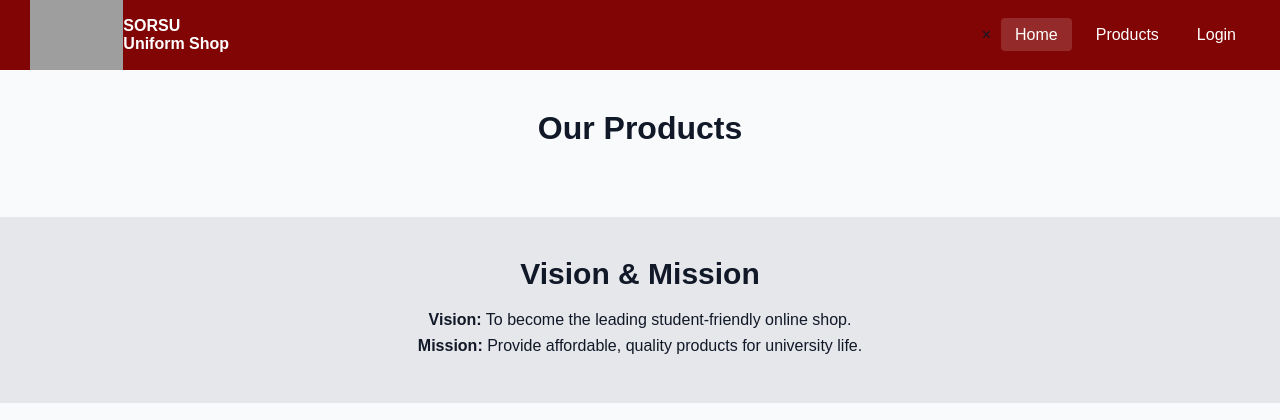
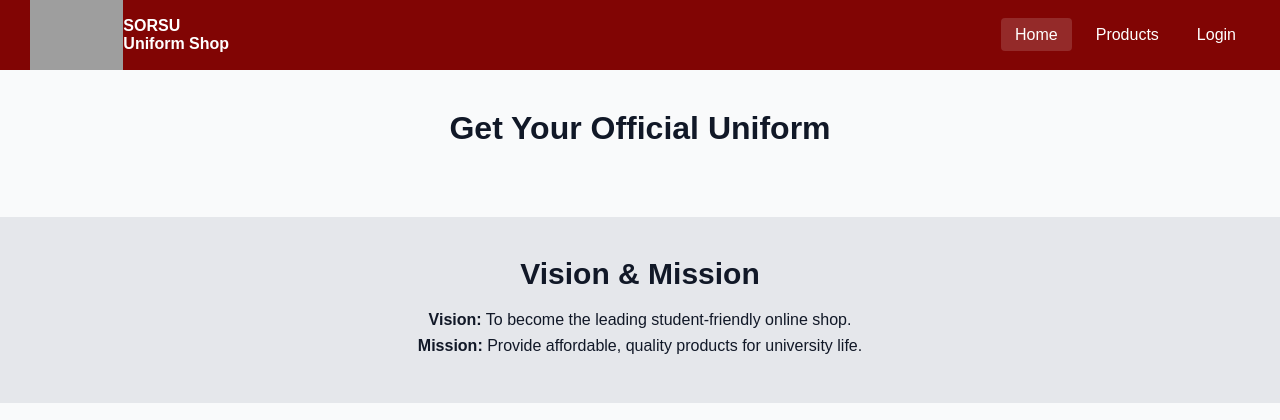
Before and after one commit to devlou-rens/SorSU-UniShop, a Django app: template templates/Shop/home.html in a window 1280 px wide. Shown: the top 420 px of the page. Run offline with Django 5.2, Linux system fonts and the light colour scheme; the template is opened without the code that fills it, so the values that code supplies are empty; grey boxes are pictures that could not be loaded.

Commit message:
update-home-interface

```diff
--- a/templates/Shop/home.html
+++ b/templates/Shop/home.html
@@ -23,15 +23,15 @@
     <label class="overlay" for="menu-toggle"></label>
 
     <ul class="menu">
-        <label class="close-btn" for="menu-toggle">&times;</label>
-        <li><a  href="{% url "Shop:home" %}" class="active">Home</a></li>
+        <label class="close-btn" for="menu-toggle"></label>
+        <li><a  href="{% url 'Shop:home' %}" class="active">Home</a></li>
         <li><a href="#">Products</a></li>
         <li><a  href="{% url "Shop:login" %}">Login</a></li>
     </ul>
 </nav>
 
 <section class="products" id="products">
-    <h1>Our Products</h1>
+    <h1>Get Your Official Uniform</h1>
     <div class="product-grid">
         {% for product in products %}
         <div class="card">
```
